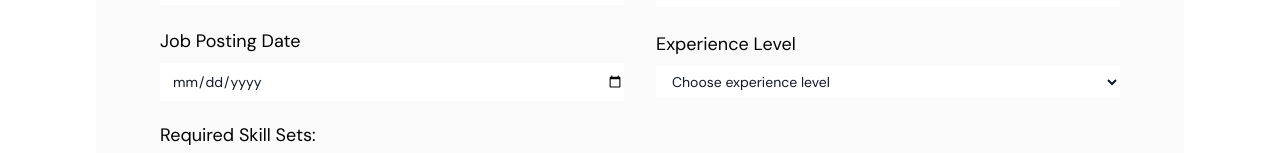
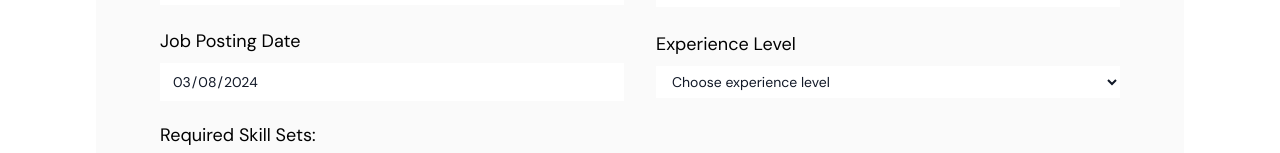
Before and after one commit to ashwinikrishnajirao/Jobify, a React (Vite) app in the folder job-portal-client/: page /post-job in a window 1280 px wide. Shown: the part 369-522 px from the top of the page. Built offline with nearby package versions, Linux system fonts and the light colour scheme; no server answers.

Commit message:
Completed

```diff
--- a/job-portal-client/src/Pages/CreateJob.jsx
+++ b/job-portal-client/src/Pages/CreateJob.jsx
@@ -135,11 +135,12 @@ const CreateJob = () => {
             <div className="lg:w-1/2 w-full">
               <label className="block mb-2 text-lg">Job Posting Date</label>
               <input
-                type="date"
-                placeholder="Ex: 2024-02-03"
-                {...register("postingDate")}
-                className="create-job-input"
-              />
+      type="date"
+      defaultValue={new Date().toISOString().split('T')[0]} // Set default value to today's date
+      readOnly // Make the input field readonly
+      {...register("postingDate")}
+      className="create-job-input"
+    />
             </div>
             <div className="lg:w-1/2 w-full">
               <label className="block mb-2 text-lg">Experience Level</label>
--- a/job-portal-client/src/Pages/MyJobs.jsx
+++ b/job-portal-client/src/Pages/MyJobs.jsx
@@ -174,7 +174,7 @@ navigate("/login")
                           ${job.minPrice} -${job.maxPrice}
                         </td>
                         <td className="border-t-0 px-6 align-middle border-l-0 border-r-0 text-xs whitespace-nowrap p-4">
-                          <button>
+                          <button className="bg-blue py-2 px-6 text-white rounded-sm">
                             <Link to={`/edit-job/${job?._id}`}>Edit</Link>
                           </button>
                         </td>
--- a/job-portal-client/src/Pages/UpdateJob.jsx
+++ b/job-portal-client/src/Pages/UpdateJob.jsx
@@ -122,6 +122,7 @@ const UpdateJob = () => {
               <label className="block mb-2 text-lg">Job Posting Date</label>
               <input
                 type="date"
+                readOnly
                 defaultValue={postingDate}
                 placeholder="Ex: 2024-02-03"
                 {...register("postingDate")}
@@ -198,6 +199,7 @@ const UpdateJob = () => {
             <input
               type="email"
               placeholder="your email"
+              readOnly
               defaultValue={postedBy}
               {...register("postedBy")}
               className="create-job-input"
```
